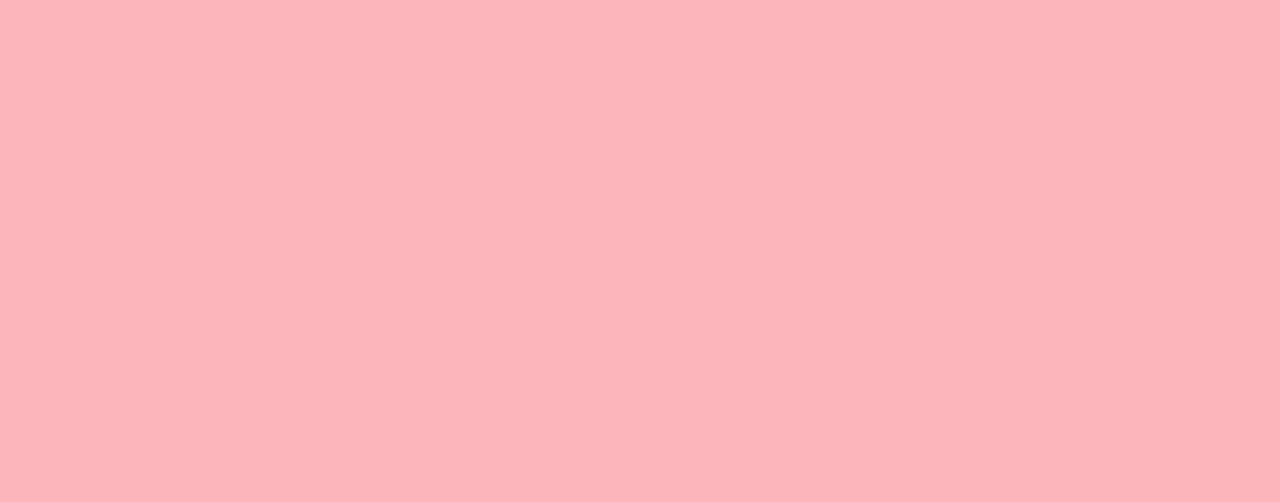
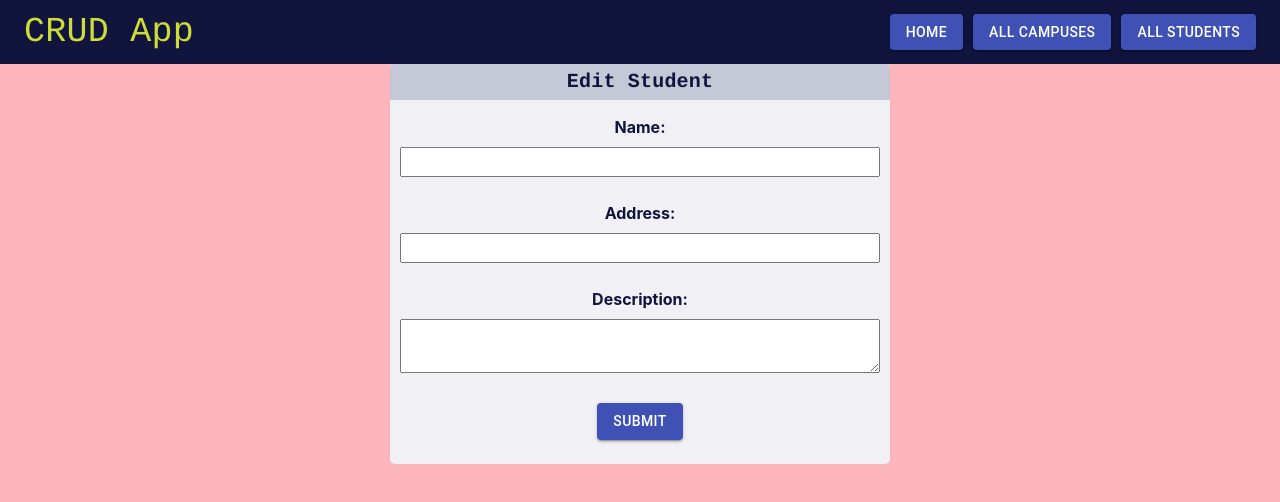
Before and after one commit to Exarr00/Final_Assignment_Client, a React (Create React App) app: page /campus/1/edit in a window 1280 px wide. Shown: the top 502 px of the page. Built offline with nearby package versions, Linux system fonts and the light colour scheme; no server answers.

Commit message:
started campus edit

```diff
--- a/src/App.js
+++ b/src/App.js
@@ -9,7 +9,10 @@ import {
   StudentContainer,
   AllCampusesContainer,
   AllStudentsContainer,
-  NewStudentContainer
+  NewStudentContainer,
+  NewCampusContainer,
+  EditStudentContainer,
+  EditCampusContainer
 } from './components/containers';
 
 // if you create separate components for adding/editing
@@ -25,8 +28,10 @@ const App = () => {
         <Route exact path="/campus/:id" component={CampusContainer} />
         <Route exact path="/students" component={AllStudentsContainer} />
         <Route exact path="/newstudent" component={NewStudentContainer} />
+        <Route exact path="/newcampus" component={NewCampusContainer} />
         <Route exact path="/student/:id" component={StudentContainer} />
-
+        <Route exact path="/student/:id/edit" component={EditStudentContainer} />
+        <Route exact path="/campus/:id/edit" component={EditCampusContainer} />
       </Switch>
     </div>
   );
--- a/src/components/containers/CampusContainer.js
+++ b/src/components/containers/CampusContainer.js
@@ -44,7 +44,7 @@ class CampusContainer extends Component {
     return (
       <CampusView
         campus={this.props.campus}
-        nullify={this.nullify}
+        deleteCamp={this.deleteCamp}
         allStudents={this.props.allStudents}
         addStudent={this.addStudent}
       />
--- a/src/components/containers/EditCampusContainer.js
+++ b/src/components/containers/EditCampusContainer.js
@@ -0,0 +1,88 @@
+import React, { Component } from 'react'
+import { connect } from "react-redux";
+import { Redirect } from 'react-router-dom';
+import { fetchCampusThunk, editCampusThunk } from "../../store/thunks";
+import { EditCampusView } from "../views";
+
+class EditCampusContainer extends Component {
+    constructor(props) {
+        super(props);
+        console.log(props)
+        this.state = {
+            name: "",
+            address: "",
+            description: "",
+            imageUrl: "",
+            redirect: false,
+            redirectId: null
+        };
+    }
+
+    componentDidMount() {
+        this.props.fetchCampus(this.props.match.params.id).then(() => {
+            this.setState({
+                name: this.props.campus.name,
+                address: this.props.campus.address,
+                description: this.props.campus.description,
+                imageUrl: this.props.campus.imageURl,
+            })
+        })
+    }
+
+
+    handleChange = event => {
+        this.setState({
+            [event.target.name]: event.target.value
+        })
+    }
+
+    handleSubmit = async event => {
+        event.preventDefault();
+        console.log(this.props.Campus)
+        let campus = {
+            id: this.props.campus.id,
+            name: this.state.name,
+            address: this.state.address,
+            description: this.state.description
+        };
+
+        await this.props.editCampus(campus);
+
+        this.setState({
+            redirect: true,
+            redirectId: this.props.campus.id
+        });
+    }
+
+    componentWillUnmount() {
+        this.setState({ redirect: false, redirectId: null });
+    }
+
+    render() {
+        if (this.state.redirect) {
+            return (<Redirect to={`/Campus/${this.state.redirectId}`} />)
+        }
+        return (
+            <EditCampusView
+                campus={this.props.campus}
+                handleChange={this.handleChange}
+                handleSubmit={this.handleSubmit}
+            />
+        );
+    }
+}
+
+const mapState = (state) => {
+    return {
+        campus: state.campus,
+    };
+};
+
+const mapDispatch = (dispatch) => {
+    return {
+        fetchCampus: (id) => dispatch(fetchCampusThunk(id)),
+        editCampus: (campus) => dispatch(editCampusThunk(campus))
+    };
+};
+
+export default connect(mapState, mapDispatch)(EditCampusContainer);
--- a/src/components/containers/index.js
+++ b/src/components/containers/index.js
@@ -5,3 +5,6 @@ export { default as CampusContainer } from "./CampusContainer";
 export { default as AllStudentsContainer } from "./AllStudentsContainer";
 export { default as StudentContainer } from "./StudentContainer";
 export { default as NewStudentContainer } from "./NewStudentContainer";
+export { default as NewCampusContainer } from "./NewCampusContainer";
+export { default as EditStudentContainer } from "./EditStudentContainer";
+export { default as EditCampusContainer } from "./EditCampusContainer";
--- a/src/components/views/EditCampusView.js
+++ b/src/components/views/EditCampusView.js
@@ -0,0 +1,72 @@
+import Button from '@material-ui/core/Button';
+import Typography from '@material-ui/core/Typography';
+import Navbar from'./Navbar/Navbar'
+
+
+import { makeStyles } from '@material-ui/core/styles';
+
+const useStyles = makeStyles( () => ({
+    formContainer:{
+      width: '500px',
+      backgroundColor: '#f0f0f5',
+      borderRadius: '5px',
+      margin: 'auto',
+    },
+    title: {
+      flexGrow: 1,
+      textAlign: 'left',
+      textDecoration: 'none'
+    },
+    customizeAppBar:{
+      backgroundColor: '#11153e',
+      shadows: ['none'],
+    },
+    formTitle:{
+      backgroundColor:'#c5c8d6',
+      marginBottom: '15px',
+      textAlign: 'center',
+      borderRadius: '5px 5px 0px 0px',
+      padding: '3px'
+    },
+
+  }));
+
+const EditCampusView = (props) => {
+    const {campus, handleChange, handleSubmit } = props;
+    const classes = useStyles();
+    return (
+        <div className={classes.root}>
+          <Navbar/>
+            <div className={classes.formContainer}>
+                <div className={classes.formTitle}>
+                    <Typography style={{ fontWeight: 'bold', fontFamily: 'Courier, sans-serif', fontSize: '20px', color: '#11153e' }}>
+                        Edit Student
+                    </Typography>
+                </div>
+                <form style={{ textAlign: 'center' }} onSubmit={(e) => handleSubmit(e)}>
+                    <label style={{ color: '#11153e', fontWeight: 'bold' }}>Name: </label>
+                    <input type="text" name="name" defaultValue={campus.name} onChange={(e) => handleChange(e)} style={{width: "96%"}} />
+                    <br />
+                    <br />
+
+                    <label style={{color:'#11153e', fontWeight: 'bold'}}>Address: </label>
+                    <input type="text" name="address" defaultValue={campus.address} onChange={(e) => handleChange(e)} style={{width: "96%"}}/>
+                    <br/>
+                    <br/>
+
+                    <label style={{ color: '#11153e', fontWeight: 'bold' }}>Description: </label>
+                    <textarea name="description" defaultValue={campus.description} onChange={(e) => handleChange(e)} style={{width: "96%"}}/>
+                    <br />
+                    <br />
+                    <Button variant="contained" color="primary" type="submit">
+                        Submit
+                    </Button>
+                    <br />
+                    <br />
+                </form>
+            </div>
+        </div>
+    )
+}
+
+export default EditCampusView
--- a/src/components/views/index.js
+++ b/src/components/views/index.js
@@ -5,3 +5,5 @@ export { default as NewStudentView } from "./NewStudentView";
 export { default as CampusView } from "./CampusView";
 export { default as StudentView } from "./StudentView";
 export { default as HomePageView } from "./HomePageView";
+export { default as EditStudentView } from "./EditStudentView";
+export { default as EditCampusView } from "./EditCampusView";
```
